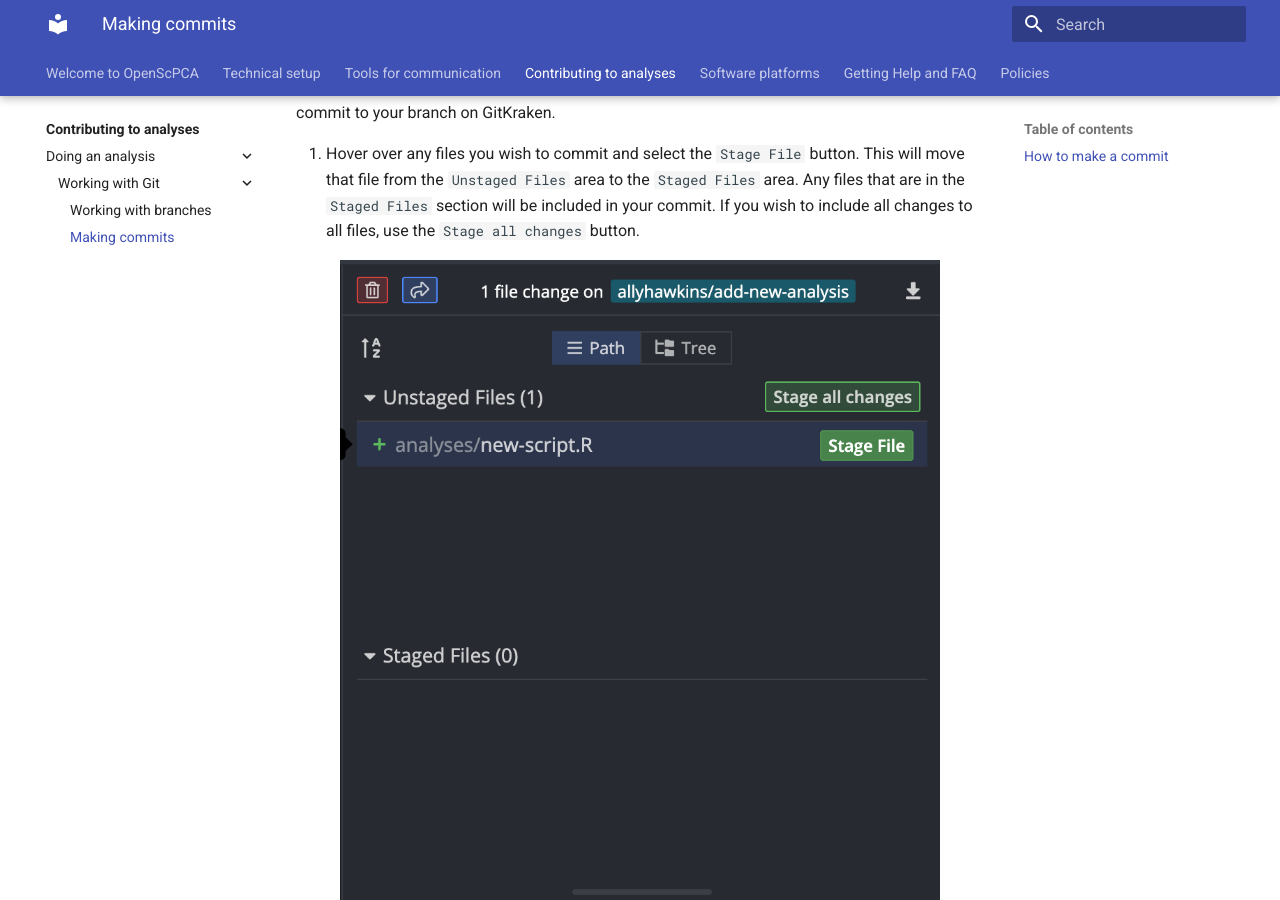
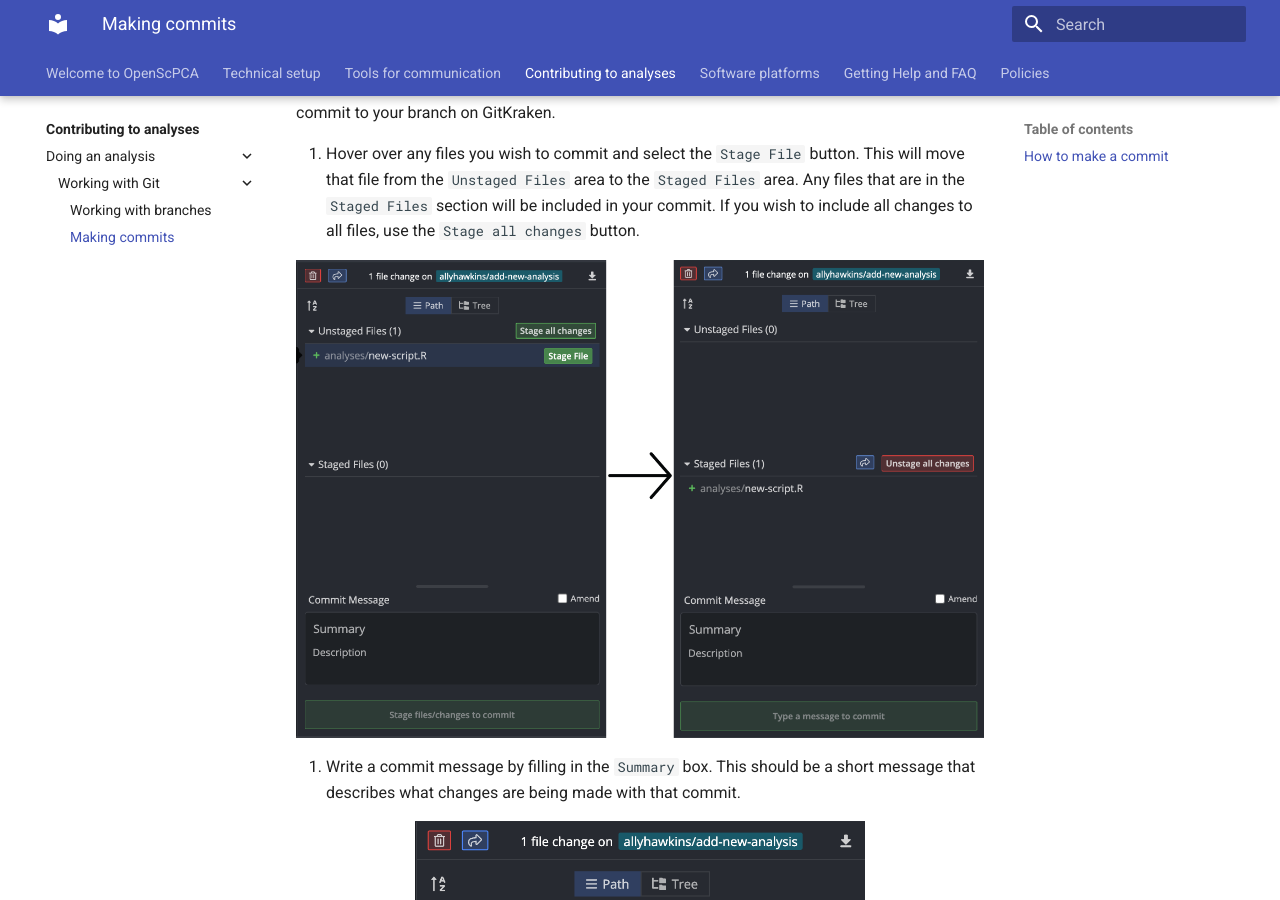
Before and after one commit to AlexsLemonade/OpenScPCA-analysis, an MkDocs documentation site: the page built from docs/contributing-to-analyses/doing-analyses/working-with-git/making-commits/index.md, in a window 1280 px wide and 900 px high, scrolled down 471 px. Built offline with MkDocs 1.6.1 and Material for MkDocs 9.7.7, drawn with Linux system fonts in a browser that asks for light colours.

Commit message:
test something out with pixel size

```diff
--- a/docs/contributing-to-analyses/doing-analyses/working-with-git/making-commits/index.md
+++ b/docs/contributing-to-analyses/doing-analyses/working-with-git/making-commits/index.md
@@ -17,18 +17,14 @@
 If you wish to include all changes to all files, use the `Stage all changes` button.
 
 <figure markdown="span">
-    ![Unstaged files](../../../../img/making-commits-1.png){width="600"}
-</figure>
-
-<figure markdown="span">
-    ![Staged files](../../../../img/making-commits-2.png){width="600"}
+    ![Unstaged files](../../../../img/making-commits-1.png){width="1200"}
 </figure>
 
 2. Write a commit message by filling in the `Summary` box.
 This should be a short message that describes what changes are being made with that commit.
 
 <figure markdown="span">
-    ![Commit message](../../../../img/making-commits-3.png){width="600"}
+    ![Commit message](../../../../img/making-commits-2.png){width="450"}
 </figure>
 
 3. Click on `Stage files/changes to commit` to make the commit.
@@ -36,7 +32,7 @@
 You should now see a new line with your commit message connected to your branch name in GitKraken.
 
 <figure markdown="span">
-    ![Commit change](../../../../img/making-commits-4.png){width="600"}
+    ![Commit change](../../../../img/making-commits-3.png){width="1000"}
 </figure>
 
 You have now successfully committed your changes to your feature branch!
```
Also changed, not shown: docs/img/making-commits-1.png, docs/img/making-commits-2.png, docs/img/making-commits-3.png, docs/img/making-commits-4.png (deleted).
